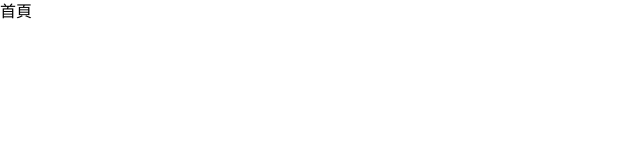
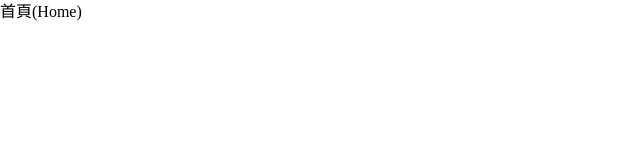
Before and after one commit to IPFS-Blog/Frontend, a Next.js app: page / in a window 1280 px wide. Shown: the top 160 px of the page, without its empty margins (0-640 px from the left). Built offline with nearby package versions, Linux system fonts and the light colour scheme; a web font is replaced by a local one.

Commit message:
feat: add English text

```diff
--- a/pages/index.tsx
+++ b/pages/index.tsx
@@ -1,3 +1,3 @@
 export default function Home() {
-  return <>首頁</>;
+  return <>首頁(Home)</>;
 }
```
